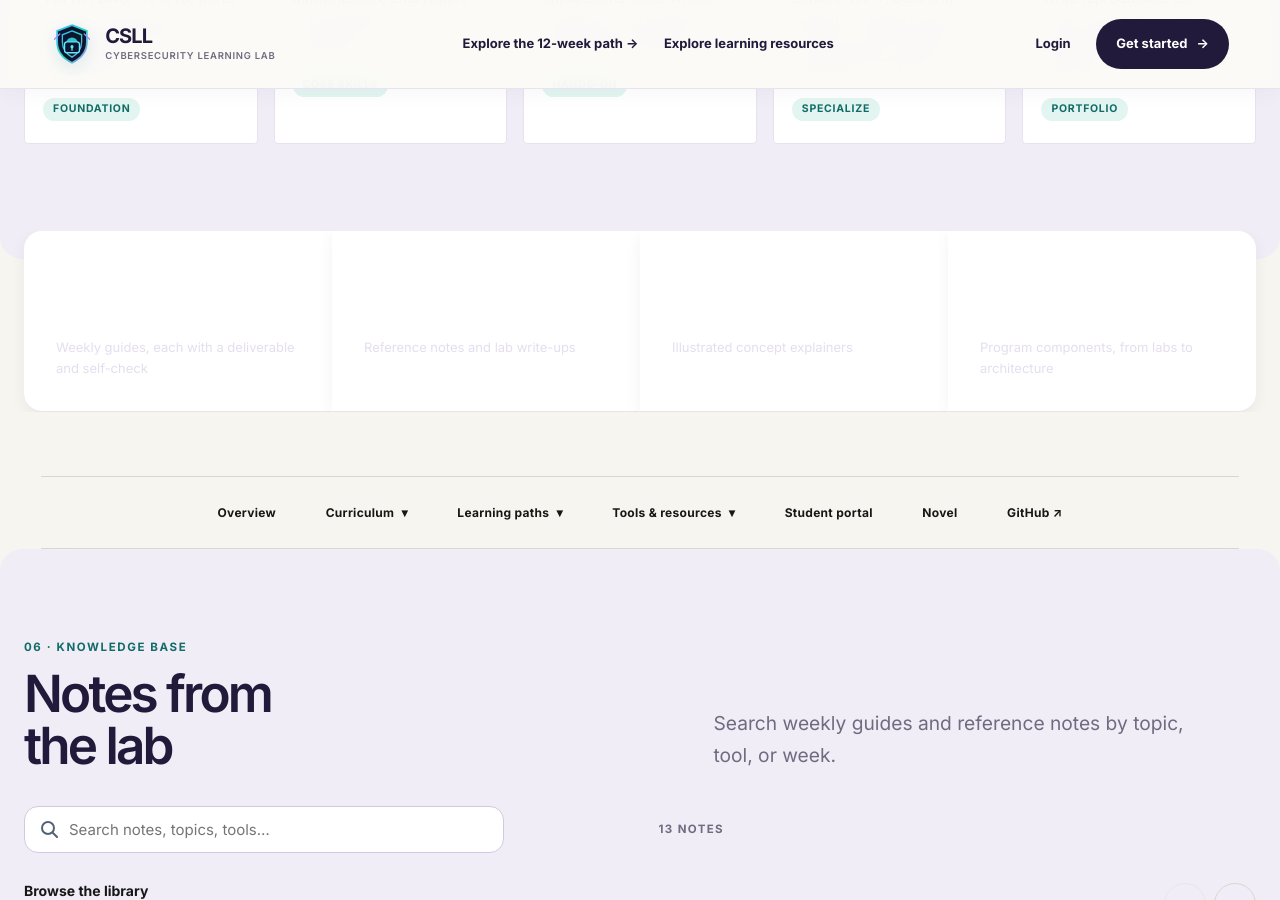
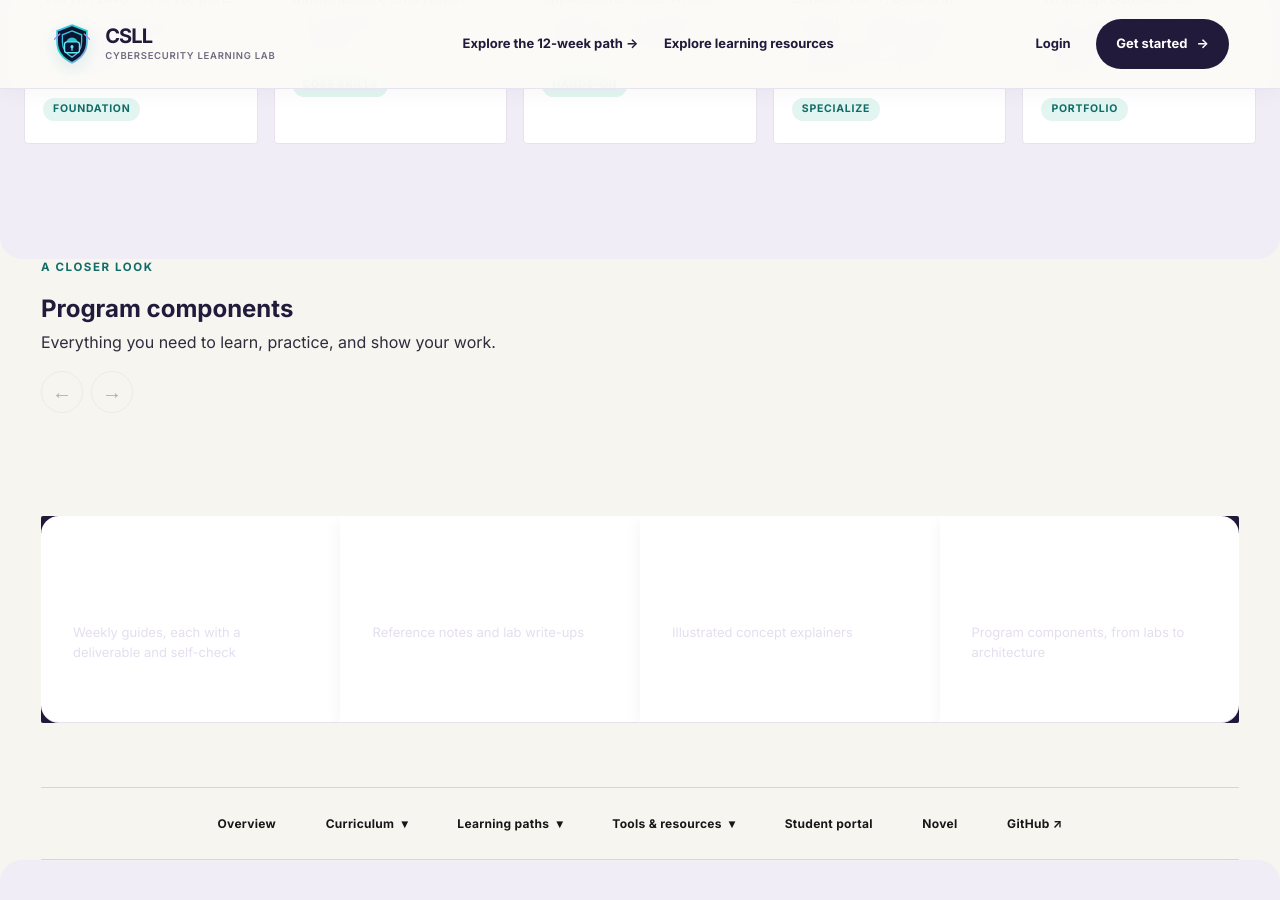
Before and after one commit to Learning-No/Cybersecurity-Learning-Lab, a Jekyll site: the page built from index.html, in a window 1280 px wide and 900 px high, scrolled down 1927 px. Built offline with Jekyll 4.4.1, drawn with Linux system fonts in a browser that asks for light colours.

Commit message:
Turn program components into a horizontal carousel

```diff
--- a/index.html
+++ b/index.html
@@ -60,11 +60,20 @@ description: A structured, authorization-first cybersecurity learning program -
   </div>
 </section>
 
-<section class="kpis" aria-label="Program at a glance">
-  <div><b>12</b><span>Weekly guides, each with a deliverable and self-check</span></div>
-  <div><b>{{ site.notes.size }}</b><span>Reference notes and lab write-ups</span></div>
-  <div><b>{{ concept_pages.size }}</b><span>Illustrated concept explainers</span></div>
-  <div><b>8</b><span>Program components, from labs to architecture</span></div>
+<section class="program-overview" aria-label="Program components">
+  <div class="program-heading">
+    <div><p class="eyebrow">A closer look</p><h2>Program components</h2><p>Everything you need to learn, practice, and show your work.</p></div>
+    <div class="carousel-buttons">
+      <button type="button" class="carousel-arrow" data-carousel-prev="program-components" aria-label="Previous program components">←</button>
+      <button type="button" class="carousel-arrow" data-carousel-next="program-components" aria-label="Next program components">→</button>
+    </div>
+  </div>
+  <div id="program-components" class="kpis kpis-carousel" tabindex="0" aria-label="Program components carousel">
+    <div class="kpi-slide"><b>12</b><span>Weekly guides, each with a deliverable and self-check</span><small>01 / CURRICULUM</small></div>
+    <div class="kpi-slide"><b>{{ site.notes.size }}</b><span>Reference notes and lab write-ups</span><small>02 / KNOWLEDGE</small></div>
+    <div class="kpi-slide"><b>{{ concept_pages.size }}</b><span>Illustrated concept explainers</span><small>03 / VISUAL LEARNING</small></div>
+    <div class="kpi-slide"><b>8</b><span>Program components, from labs to architecture</span><small>04 / PRACTICE</small></div>
+  </div>
 </section>
 
 <nav class="homepage-nav" aria-label="Explore CSLL">
```
